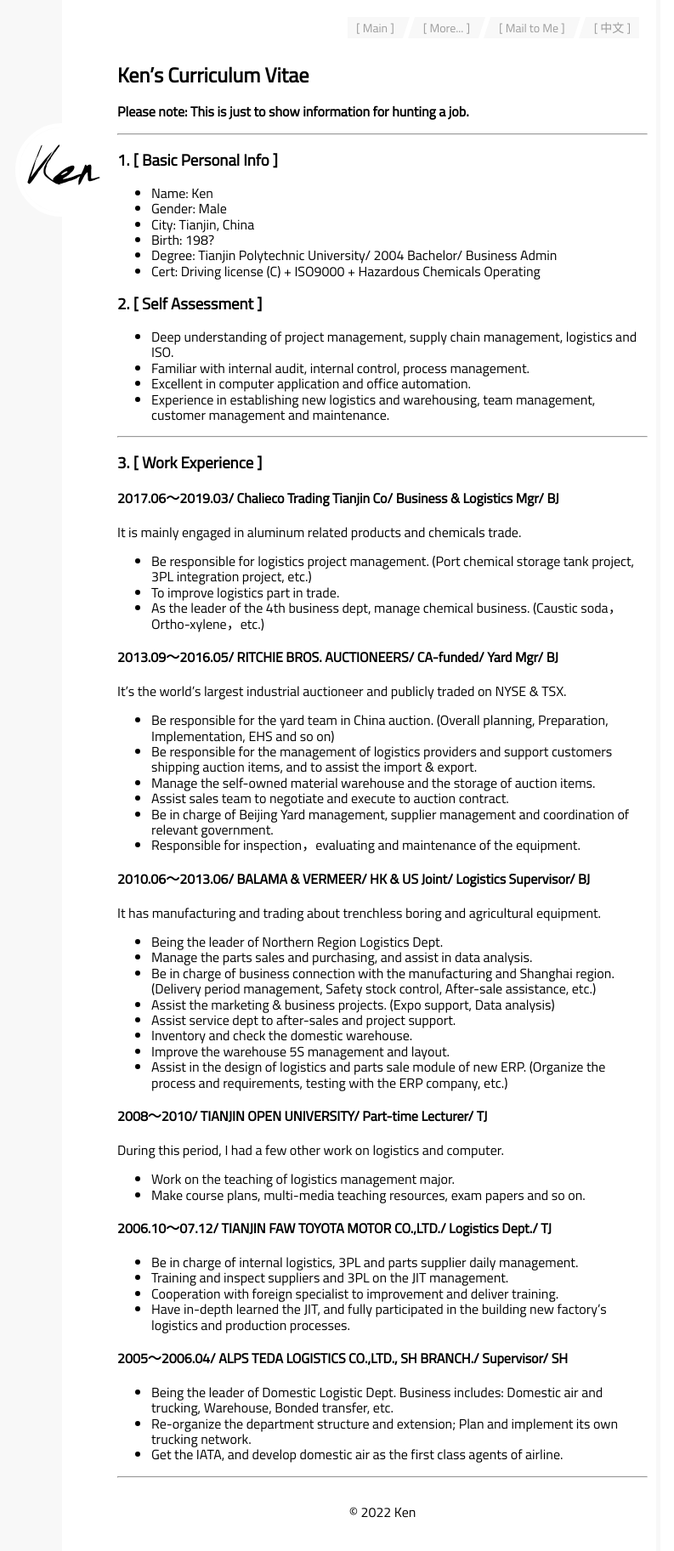
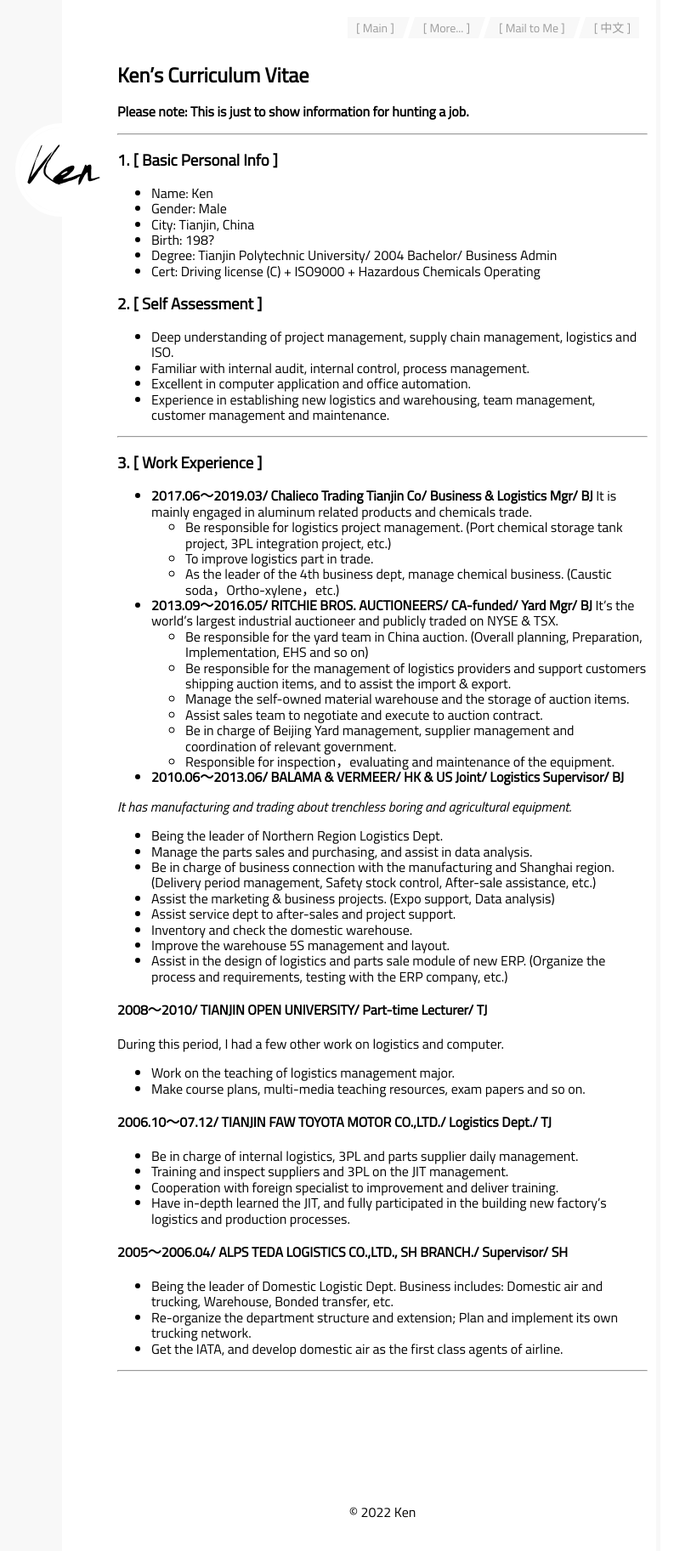
Before and after one commit to kenwebpage/kenwebpage.github.io, a Jekyll site: the page built from index.md, in a window 1280 px wide. Shown: the whole page at 85% size, without its empty margins (375-1168 px from the left). Built offline with Jekyll 4.4.1, drawn with Linux system fonts in a browser that asks for light colours.

Commit message:
m3_20220814134357

```diff
--- a/index.md
+++ b/index.md
@@ -29,37 +29,33 @@ title: Ken
 
 ### 3. [ Work Experience ]
 
-#### **2017.06～2019.03/ Chalieco Trading Tianjin Co/ Business & Logistics Mgr/ BJ**
+- **2017.06～2019.03/ Chalieco Trading Tianjin Co/ Business & Logistics Mgr/ BJ**
+It is mainly engaged in aluminum related products and chemicals trade.
+  - Be responsible for logistics project management. (Port chemical storage tank project, 3PL integration project, etc.)
+  - To improve logistics part in trade.
+  - As the leader of the 4th business dept, manage chemical business. (Caustic soda，Ortho-xylene，etc.)
 
-It is mainly engaged in aluminum related products and chemicals trade.
+- **2013.09～2016.05/ RITCHIE BROS. AUCTIONEERS/ CA-funded/ Yard Mgr/ BJ**
+It's the world's largest industrial auctioneer and publicly traded on NYSE & TSX.
+  - Be responsible for the yard team in China auction. (Overall planning, Preparation, Implementation, EHS and so on)
+  - Be responsible for the management of logistics providers and support customers shipping auction items, and to assist the import & export.
+  - Manage the self-owned material warehouse and the storage of auction items.
+  - Assist sales team to negotiate and execute to auction contract.
+  - Be in charge of Beijing Yard management, supplier management and coordination of relevant government.
+  - Responsible for inspection，evaluating and maintenance of the equipment.
 
-- Be responsible for logistics project management. (Port chemical storage tank project, 3PL integration project, etc.)
-- To improve logistics part in trade.
-- As the leader of the 4th business dept, manage chemical business. (Caustic soda，Ortho-xylene，etc.)
+- **2010.06～2013.06/ BALAMA & VERMEER/ HK & US Joint/ Logistics Supervisor/ BJ**
 
-#### **2013.09～2016.05/ RITCHIE BROS. AUCTIONEERS/ CA-funded/ Yard Mgr/ BJ**
+*It has manufacturing and trading about trenchless boring and agricultural equipment.*
 
-It's the world's largest industrial auctioneer and publicly traded on NYSE & TSX.
-
-- Be responsible for the yard team in China auction. (Overall planning, Preparation, Implementation, EHS and so on)
-- Be responsible for the management of logistics providers and support customers shipping auction items, and to assist the import & export.
-- Manage the self-owned material warehouse and the storage of auction items.
-- Assist sales team to negotiate and execute to auction contract.
-- Be in charge of Beijing Yard management, supplier management and coordination of relevant government.
-- Responsible for inspection，evaluating and maintenance of the equipment.
-
-#### **2010.06～2013.06/ BALAMA & VERMEER/ HK & US Joint/ Logistics Supervisor/ BJ**
-
-It has manufacturing and trading about trenchless boring and agricultural equipment.
-
-- Being the leader of Northern Region Logistics Dept.
-- Manage the parts sales and purchasing, and assist in data analysis.
-- Be in charge of business connection with the manufacturing and Shanghai region. (Delivery period management, Safety stock control, After-sale assistance, etc.)
-- Assist the marketing & business projects. (Expo support, Data analysis)
-- Assist service dept to after-sales and project support.
-- Inventory and check the domestic warehouse.
-- Improve the warehouse 5S management and layout.
-- Assist in the design of logistics and parts sale module of new ERP. (Organize the process and requirements, testing with the ERP company, etc.)
+  - Being the leader of Northern Region Logistics Dept.
+  - Manage the parts sales and purchasing, and assist in data analysis.
+  - Be in charge of business connection with the manufacturing and Shanghai region. (Delivery period management, Safety stock control, After-sale assistance, etc.)
+  - Assist the marketing & business projects. (Expo support, Data analysis)
+  - Assist service dept to after-sales and project support.
+  - Inventory and check the domestic warehouse.
+  - Improve the warehouse 5S management and layout.
+  - Assist in the design of logistics and parts sale module of new ERP. (Organize the process and requirements, testing with the ERP company, etc.)
 
 #### **2008～2010/ TIANJIN OPEN UNIVERSITY/ Part-time Lecturer/ TJ**
 
```
